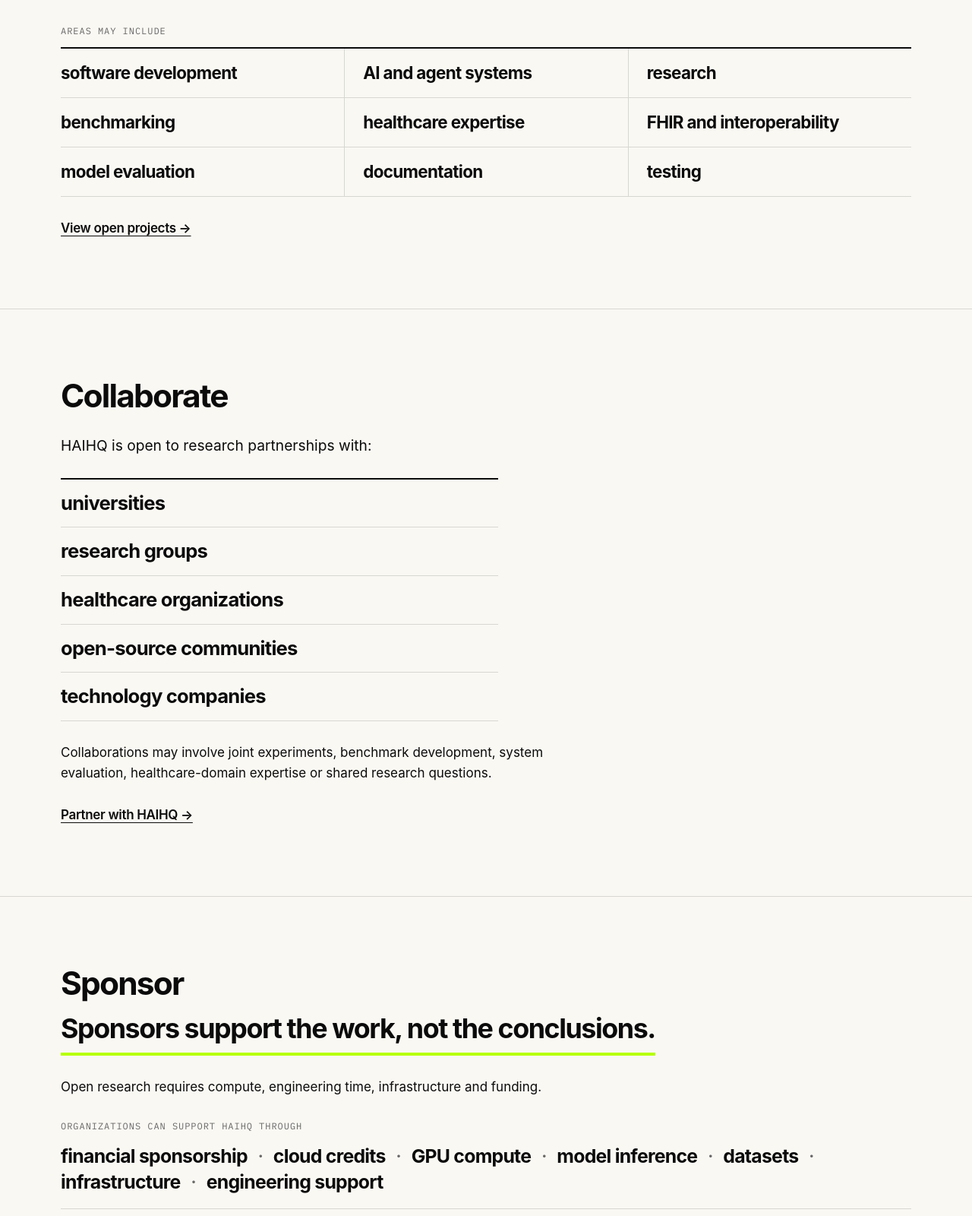
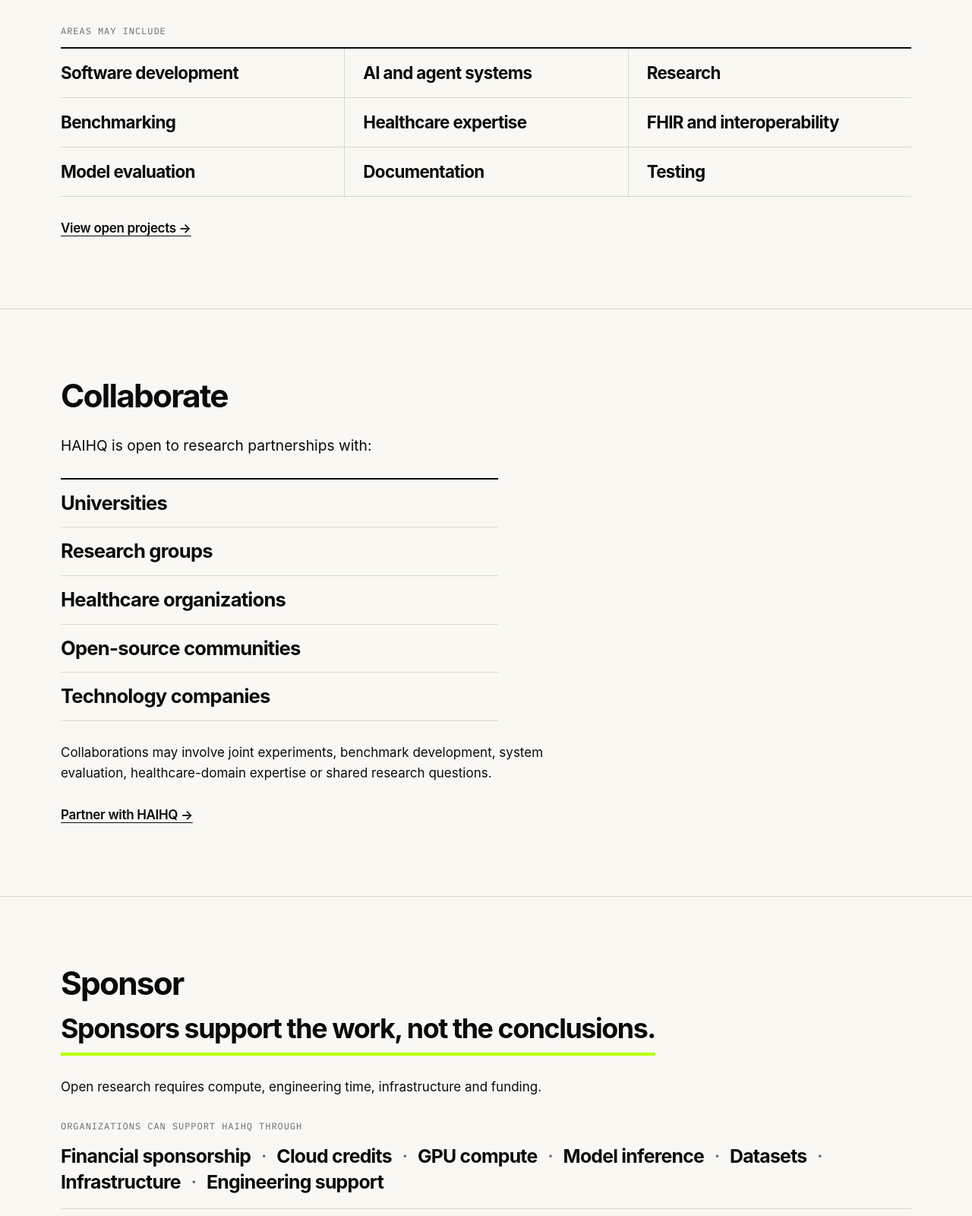
Before and after one commit to hai-hq/haihq.site, an Astro site: page /get-involved in a window 1280 px wide. Shown: the part 680-2280 px from the top of the page at 76% size. Built offline with nearby package versions, Linux system fonts and the light colour scheme; Astro itself is replaced by a stand-in of ours; a web font is replaced by a local one.

Commit message:
Fix ReFHIR section dividers and Get Involved list labels.
Remove stacked accent rules on comparison blocks, use catalog for medication states, and capitalize roster items for display.

```diff
--- a/src/pages/get-involved.astro
+++ b/src/pages/get-involved.astro
@@ -4,33 +4,33 @@
 import { contactEmail, contactUrl, githubUrl } from "../lib/site";
 
 const contribute = [
-  "software development",
+  "Software development",
   "AI and agent systems",
-  "research",
-  "benchmarking",
-  "healthcare expertise",
+  "Research",
+  "Benchmarking",
+  "Healthcare expertise",
   "FHIR and interoperability",
-  "model evaluation",
-  "documentation",
-  "testing",
+  "Model evaluation",
+  "Documentation",
+  "Testing",
 ];
 
 const partners = [
-  "universities",
-  "research groups",
-  "healthcare organizations",
-  "open-source communities",
-  "technology companies",
+  "Universities",
+  "Research groups",
+  "Healthcare organizations",
+  "Open-source communities",
+  "Technology companies",
 ];
 
 const support = [
-  "financial sponsorship",
-  "cloud credits",
+  "Financial sponsorship",
+  "Cloud credits",
   "GPU compute",
-  "model inference",
-  "datasets",
-  "infrastructure",
-  "engineering support",
+  "Model inference",
+  "Datasets",
+  "Infrastructure",
+  "Engineering support",
 ];
 ---
 
--- a/src/pages/refhir.astro
+++ b/src/pages/refhir.astro
@@ -111,7 +111,7 @@
           You subscribe to that same question. ReFHIR sends the current
           medication list and leaves the question open.
         </p>
-        <ul class="shifts">
+        <ul class="catalog">
           <li>Added</li>
           <li>Changed</li>
           <li>Stopped</li>
--- a/src/styles/global.css
+++ b/src/styles/global.css
@@ -180,6 +180,10 @@
 
 .stack > p {
   max-width: 40rem;
+}
+
+.stack > .catalog {
+  max-width: 44rem;
 }
 
 .section {
@@ -506,6 +510,12 @@
   flex-direction: column;
   align-items: flex-start;
   gap: 18px;
+}
+
+.head-close:has(+ .moments) .why-close,
+.head-close:has(+ .versus) .why-close {
+  border-bottom: 0;
+  padding-bottom: 0;
 }
 
 .why-close {
@@ -848,7 +858,7 @@
 
 .versus-focus {
   border-color: var(--charcoal);
-  box-shadow: inset 0 3px 0 var(--acid);
+  border-top: 4px solid var(--acid);
 }
 
 .versus p {
@@ -871,6 +881,7 @@
   display: grid;
   grid-template-columns: 1fr 1fr;
   gap: 16px 40px;
+  border-top: 2px solid var(--charcoal);
 }
 
 .moments article {
@@ -879,10 +890,11 @@
   gap: 12px;
   min-width: 0;
   padding-top: 16px;
-  border-top: 2px solid var(--charcoal);
 }
 
 .moments article:last-child {
+  margin-top: -2px;
+  padding-top: 14px;
   border-top: 4px solid var(--acid);
 }
 
```
